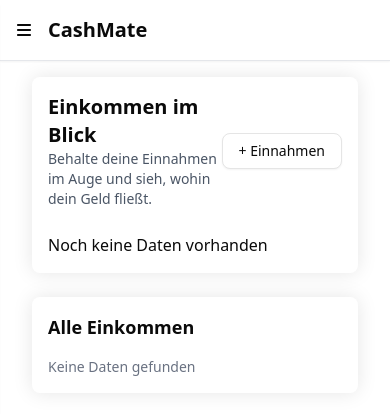
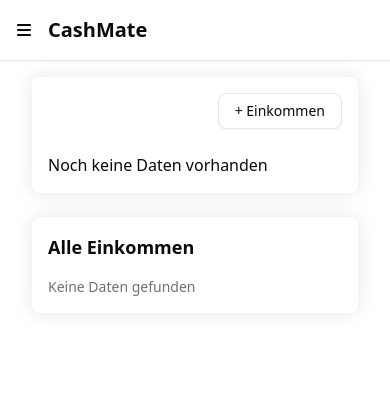
Before and after one commit to Marvin348/CashMate, a React (Vite) app: page /income in a window 390 px wide. Shown: the top 414 px of the page. Built offline with nearby package versions, Linux system fonts and the light colour scheme.

Commit message:
fixed layout problem

```diff
--- a/src/components/AppLayout.tsx
+++ b/src/components/AppLayout.tsx
@@ -22,7 +22,7 @@ const AppLayout = () => {
           isOpen={isSidebarOpen}
           onClose={() => setIsSidebarOpen(false)}
         />
-        <main className="container flex-1">
+        <main className="mt-4 w-full px-8 flex-1">
           <Outlet />
         </main>
       </div>
--- a/src/components/PageHeader.tsx
+++ b/src/components/PageHeader.tsx
@@ -1,20 +1,15 @@
 import { PAGE_TEXT } from "@/constants/page-text";
 
 type PageHeaderProps = {
-  type: "income" | "expense";
+  type: "income" | "expense" | "filter";
 };
 
 const PageHeader = ({ type }: PageHeaderProps) => {
+  const page = PAGE_TEXT[type];
   return (
     <>
-      <h2 className="font-bold text-xl">
-        {type === "income" ? PAGE_TEXT.income.title : PAGE_TEXT.expense.title}
-      </h2>
-      <p className="text-sm text-gray-600">
-        {type === "income"
-          ? PAGE_TEXT.income.subtitle
-          : PAGE_TEXT.expense.subtitle}
-      </p>
+      <h2 className="font-bold text-xl">{page.title}</h2>
+      <p className="text-sm text-gray-600">{page.subtitle}</p>
     </>
   );
 };
--- a/src/components/Sidebar.tsx
+++ b/src/components/Sidebar.tsx
@@ -18,7 +18,7 @@ const Sidebar = ({ isOpen, onClose }: SidebarProps) => {
         onClick={onClose}
       ></div>
       <aside
-        className={`fixed left-0 top-0 bottom-0 p-4 bg-white rounded-md transform transition-transform duration-300 ease-in-out z-50 ${
+        className={`fixed left-0 top-0 bottom-0 p-4 bg-white rounded-md transform transition-transform duration-400 ease-in-out z-50 ${
           isOpen ? "translate-x-0" : "-translate-x-full"
         } md:static md:border-r border-gray-200 shadow-xs md:translate-x-0 md:rounded-none`}
       >
@@ -30,6 +30,7 @@ const Sidebar = ({ isOpen, onClose }: SidebarProps) => {
               className={({ isActive }) =>
                 `sidebar-btn ${isActive ? `${activeColor}` : ""}`
               }
+              onClick={onClose}
             >
               <Icon />
               {label}
--- a/src/components/charts/DashboardTooltip.tsx
+++ b/src/components/charts/DashboardTooltip.tsx
@@ -20,13 +20,16 @@ const DashboardTooltip = ({ active, payload }: DashboardTooltipProps) => {
         ></span>
         <p className="font-semibold">{data.income}€</p>
       </div>
-      <div className="flex items-center gap-1.5">
+      <div className="flex items-center gap-1.5 pb-1">
         <span
           className="size-2.5 rounded-sm"
           style={{ backgroundColor: DASHBOARD_COLORS.expense }}
         ></span>
         <p className="font-semibold">{data.expense}€</p>
       </div>
+      <div className="border-t border-gray-300 pt-1">
+        <p>{data.month}</p>
+      </div>
     </div>
   );
 };
--- a/src/components/charts/IncomeExpenseChart.tsx
+++ b/src/components/charts/IncomeExpenseChart.tsx
@@ -4,6 +4,7 @@ import { LineChart, Line, XAxis, YAxis, Tooltip, Legend } from "recharts";
 import { groupTransactionsByMonth } from "@/utils/groupTransactionsByMonth";
 import DashboardTooltip from "@/components/charts/DashboardTooltip";
 import CustomLegend from "@/components/charts/CustomLegend";
+import { DASHBOARD_COLORS } from "@/constants/colors";
 
 type IncomeExpenseChartProps = {
   data: Transaction[];
@@ -13,6 +14,8 @@ const IncomeExpenseChart = ({ data }: IncomeExpenseChartProps) => {
   const chartData = groupTransactionsByMonth(data);
 
   console.log(chartData);
+
+  // border border-gray-200
 
   return (
     <LineChart
@@ -55,16 +58,20 @@ const IncomeExpenseChart = ({ data }: IncomeExpenseChartProps) => {
       <Line
         type="monotone"
         dataKey="income"
-        stroke="#f97316"
+        stroke={DASHBOARD_COLORS.income}
+        fill={DASHBOARD_COLORS.income}
         activeDot={false}
         strokeWidth={4}
+        pointerEvents="none"
       />
       <Line
         type="monotone"
         dataKey="expense"
-        stroke="#e53935"
+        stroke={DASHBOARD_COLORS.expense}
+        fill={DASHBOARD_COLORS.expense}
         activeDot={false}
         strokeWidth={4}
+        pointerEvents="none"
       />
     </LineChart>
   );
--- a/src/constants/page-text.ts
+++ b/src/constants/page-text.ts
@@ -8,4 +8,9 @@ export const PAGE_TEXT = {
     title: "Ausgaben im Blick",
     subtitle: "Verfolge deine Ausgaben und entdecke Sparpotenziale im Alltag.",
   },
+  filter: {
+    title: "Alles auf einen Blick",
+    subtitle:
+      "Filtere deine Einträge nach Kategorie oder Zeitraum, um genau zu sehen, wohin dein Geld geht.",
+  },
 };
--- a/src/pages/DashboardPage.tsx
+++ b/src/pages/DashboardPage.tsx
@@ -46,7 +46,7 @@ const DashboardPage = () => {
 
   return (
     <>
-      <div className="mt-4">
+      <div className="">
         <SummaryCardGroup cards={enrichedCards} />
       </div>
 
@@ -78,7 +78,7 @@ const DashboardPage = () => {
         <div className="w-full p-4 rounded-md custom-shadow">
           <div className="flex items-center justify-between">
             <h2 className="font-medium text-lg mb-2">Letzte Einkommen</h2>
-            <Link className="text-gray-700 hover:text-black" to="/income">
+            <Link className="text-gray-600 hover:text-black" to="/income">
               <FaArrowRight />
             </Link>
           </div>
@@ -88,7 +88,7 @@ const DashboardPage = () => {
         <div className="w-full p-4 rounded-md custom-shadow">
           <div className="flex items-center justify-between">
             <h2 className="font-medium text-lg mb-2">Letzte Ausgaben</h2>
-            <Link className="text-gray-700 hover:text-black" to="/expense">
+            <Link className="text-gray-600 hover:text-black" to="/expense">
               <FaArrowRight />
             </Link>
           </div>
--- a/src/pages/FilterPage.tsx
+++ b/src/pages/FilterPage.tsx
@@ -2,6 +2,7 @@ import FiltersPanel from "@/components/filter/FiltersPanel";
 import { useState } from "react";
 import useTransactionsStore from "@/storage/useTransactionsStore";
 import GridTransactions from "@/components/transaction/GridTransactions";
+import PageHeader from "@/components/PageHeader";
 
 type Filters = {
   type: string;
@@ -36,13 +37,9 @@ const FilterPage = () => {
 
   return (
     <>
-      <div className="mt-4 custom-shadow p-4 rounded-md">
+      <div className="custom-shadow p-4 rounded-md">
         <div className="mb-6 sm:mb-10">
-          <h2 className="font-bold text-xl">Alles auf einen Blick</h2>
-          <p className="text-sm text-gray-600">
-            Filtere deine Einträge nach Kategorie oder Zeitraum, um genau zu
-            sehen, wohin dein Geld geht.
-          </p>
+          <PageHeader type="filter" />
         </div>
         <div className="">
           <FiltersPanel
--- a/src/pages/transactions/TransactionPage.tsx
+++ b/src/pages/transactions/TransactionPage.tsx
@@ -43,13 +43,13 @@ const TransactionPage = ({ type }: TransactionPageProps) => {
         />
       )}
 
-      <div className="mt-4 p-4 w-full custom-shadow rounded-md">
-        <div className="flex items-center justify-between mb-6 sm:mb-10">
-          <div className="">
+      <div className="p-4 w-full custom-shadow rounded-md">
+        <div className="flex items-center justify-end sm:justify-between mb-6 sm:mb-10">
+          <div className="hidden sm:block">
             <PageHeader type={type} />
           </div>
-          <Button variant="outline" onClick={() => setIsModalOpen(true)}>
-            {type === "income" ? "+ Einnahmen" : "+ Ausgaben"}
+          <Button variant="outline" onClick={() => setIsModalOpen(true)} className="">
+            {type === "income" ? "+ Einkommen" : "+ Ausgaben"}
           </Button>
         </div>
 
```
